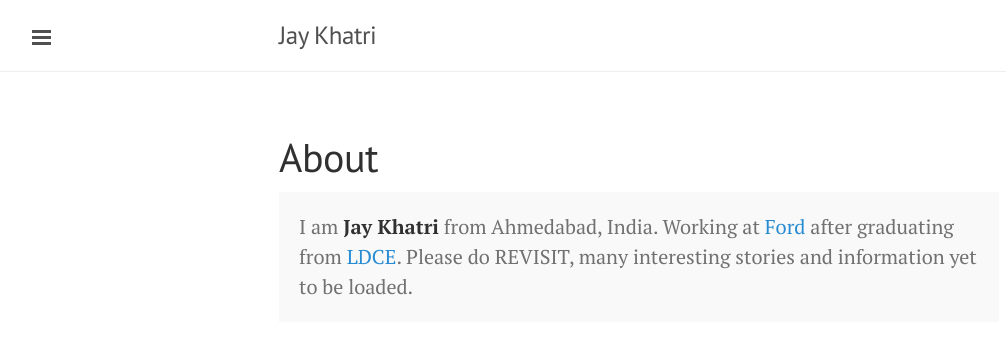
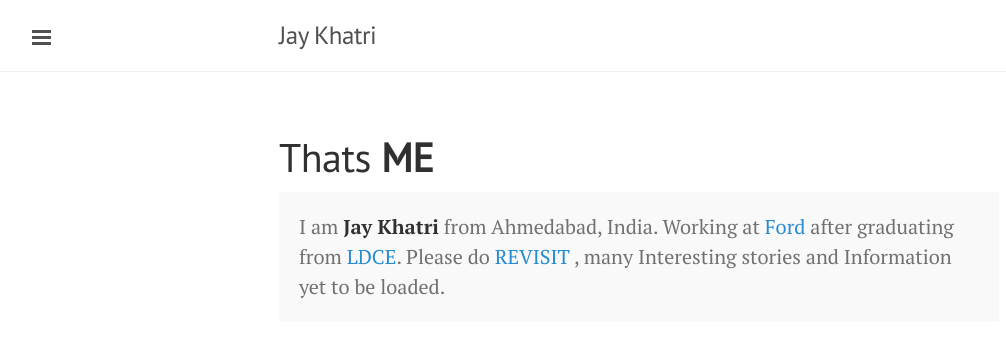
Before and after one commit to jkhatri01/jkhatri01.github.io, a Jekyll site: the page built from about.md, in a window 1280 px wide. Shown: the top 338 px of the page, without its empty margins (1-1007 px from the left). Built offline with Jekyll 4.4.1, drawn with Linux system fonts in a browser that asks for light colours; Markdown is read by kramdown in place of the engine named in the settings.

Commit message:
Update about.md

```diff
--- a/about.md
+++ b/about.md
@@ -1,11 +1,11 @@
 ---
 layout: page
-title: About
+title: Thats <strong>ME</strong>
 ---
 
 
 <p class="message">
 
-  I am <strong>Jay Khatri</strong> from Ahmedabad, India. Working at <a href="http://www.ford.com">Ford</a> after graduating from <a href="http://www.ldceahd.org">LDCE</a>. Please do REVISIT, many interesting stories and information yet to be loaded.
+  I am <strong>Jay Khatri</strong> from Ahmedabad, India. Working at <a href="http://www.ford.com">Ford</a> after graduating from <a href="http://www.ldceahd.org">LDCE</a>. Please do <a href="http://www.jkhatri.net">REVISIT</a> , many Interesting stories and Information yet to be loaded.
 
 </p>
```
